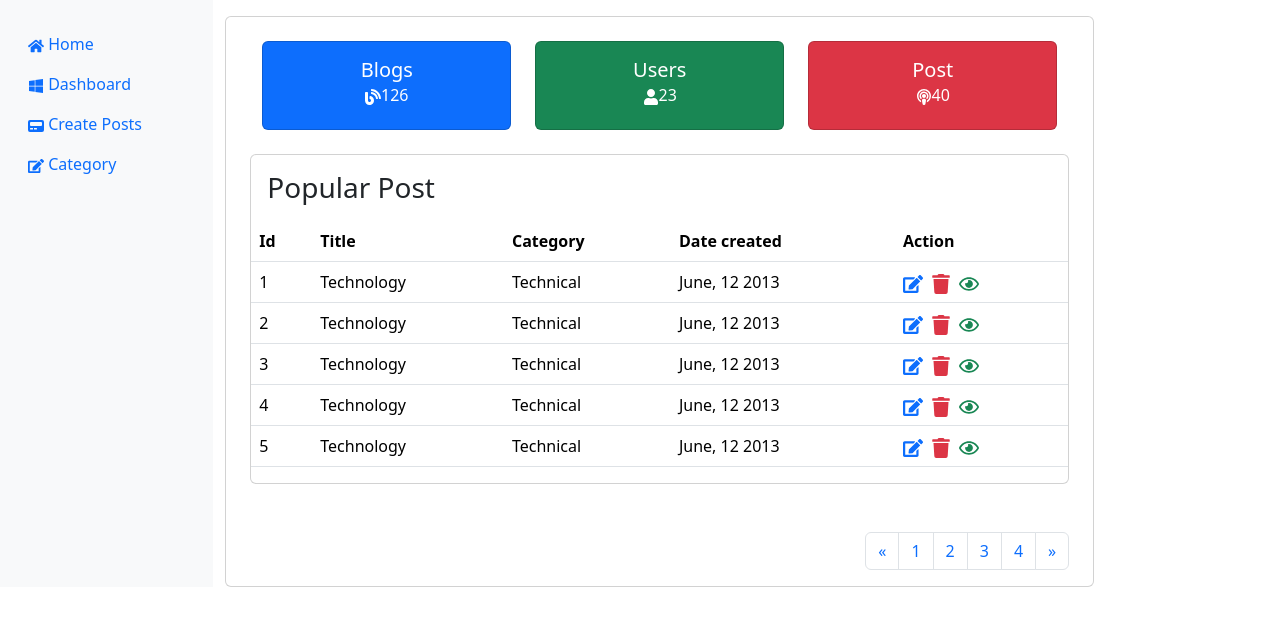
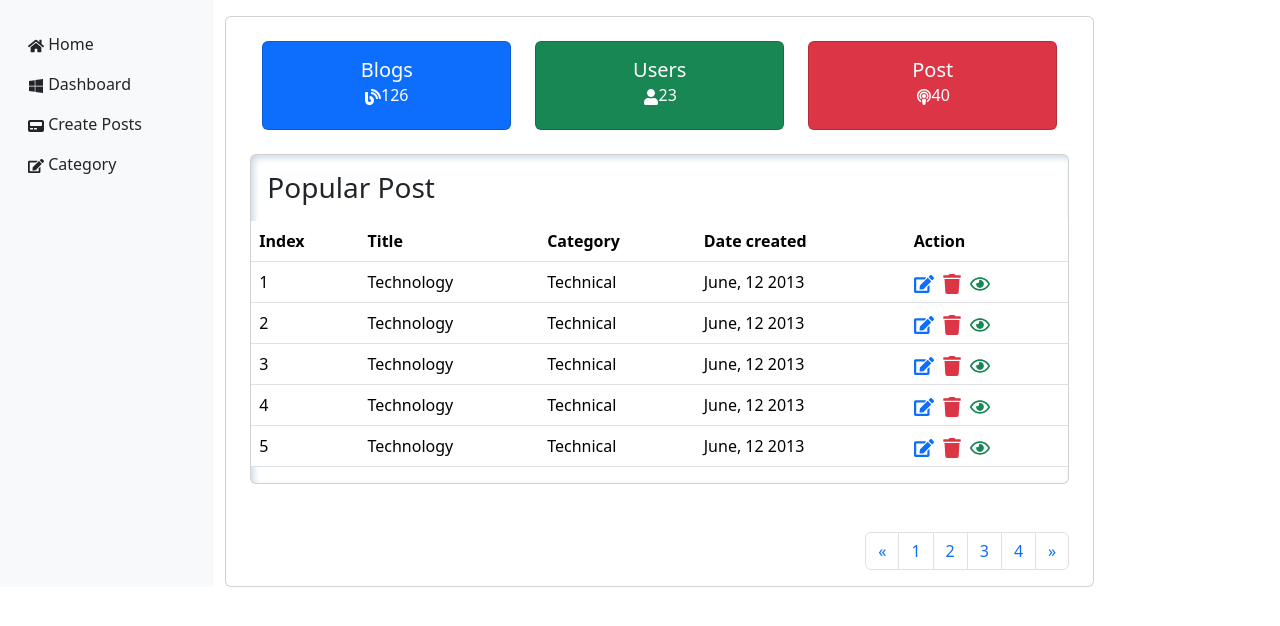
Before and after one commit to realmintech/reactBlog, a React (Create React App) app in the folder my-react-app/: page /dashboard/dashboardContent in a window 1280 px wide. Shown: the top 626 px of the page. Built offline with nearby package versions, Linux system fonts and the light colour scheme.

Commit message:
improvement ongoing

```diff
--- a/my-react-app/src/App.js
+++ b/my-react-app/src/App.js
@@ -12,6 +12,7 @@ import Dashboard from './pages/dashboard/Dashboard';
 import PostForm from './components/postsForm/PostForm';
 import Sidebar from './components/sidebar/Sidebar';
 import Category from './components/category/Category';
+import ViewPost from './components/viewPost/ViewPost';
 import DashboardContent from './components/dashboardContent/DashboardContent';
 
 export default function App() {
@@ -65,6 +66,7 @@ export default function App() {
             <Route path="post" element={<PostForm />} />
             <Route path="sideBar" element={<Sidebar />} />
             <Route path="category" element={<Category />} />
+            <Route path="viewPost" element={<ViewPost />} />
             <Route path="dashboardContent" element={<DashboardContent />} />
           </Route>
         </Routes>
--- a/my-react-app/src/Components/common/navbar/Navbar.jsx
+++ b/my-react-app/src/Components/common/navbar/Navbar.jsx
@@ -10,7 +10,6 @@ import {
   FaInstagram,
   FaMoon,
   FaLinkedin,
-  FaSearch,
 } from "react-icons/fa";
 
 export default function CustomNavbar() {
@@ -18,9 +17,9 @@ export default function CustomNavbar() {
     <>
       <header className="header">
         <div className="socialIcons">
-          <FaFacebook style={{ marginRight: "10px", fontSize: "25px" }} />
-          <FaTwitter style={{ marginRight: "10px", fontSize: "25px" }} />
-          <FaLinkedin style={{ marginRight: "10px", fontSize: "25px" }} />
+          <FaFacebook style={{ marginRight: '10px', fontSize: '25px' }} />
+          <FaTwitter style={{ marginRight: '10px', fontSize: '25px' }} />
+          <FaLinkedin style={{ marginRight: '10px', fontSize: '25px' }} />
           <FaInstagram size={20} />
         </div>
         <div className="headerWord">
@@ -36,7 +35,7 @@ export default function CustomNavbar() {
           <Navbar.Collapse id="navbarScroll">
             <Nav
               className="me-auto my-2 my-lg-0"
-              style={{ maxHeight: "100px" }}
+              style={{ maxHeight: '100px' }}
               navbarScroll
             >
               <Nav.Link href="/">Home</Nav.Link>
@@ -45,10 +44,22 @@ export default function CustomNavbar() {
               <Nav.Link href="/contact">Contact</Nav.Link>
               <Nav.Link href="/blog/1">Blog</Nav.Link>
             </Nav>
-            <button className="btn" style={{backgroundColor: 'navy'}}>
-              <a href="/Login" style={{textDecoration: 'none', color: 'white'}}>Login</a>
+            <button className="btn" style={{ backgroundColor: 'navy' }}>
+              <a
+                href="/Login"
+                style={{ textDecoration: 'none', color: 'white' }}
+              >
+                Login
+              </a>
             </button>
-            <FaSearch />
+            <button className="btn" style={{ backgroundColor: 'navy' }}>
+              <a
+                href="/Register"
+                style={{ textDecoration: 'none', color: 'white' }}
+              >
+                Register
+              </a>
+            </button>
           </Navbar.Collapse>
         </Container>
       </Navbar>
--- a/my-react-app/src/Components/dashboardContent/DashboardContent.jsx
+++ b/my-react-app/src/Components/dashboardContent/DashboardContent.jsx
@@ -49,7 +49,7 @@ export default function DashboardContent() {
                         <h5 class="card-title">Post</h5>
                         <h6 class="card-subtitle mb-2">
                           <FaPodcast />
-                           40
+                          40
                         </h6>
                       </div>
                     </div>
@@ -57,12 +57,18 @@ export default function DashboardContent() {
                 </div>
               </div>
             </div>
-            <div className="card">
-              <h3 className='m-3'>Popular Post</h3>
+            <div
+              className="card"
+              style={{
+                boxShadow:
+                  'rgb(204, 219, 232) 3px 3px 6px 0px inset, rgba(255, 255, 255, 0.5) -3px -3px 6px 1px inset',
+              }}
+            >
+              <h3 className="m-3">Popular Post</h3>
               <table className="table table-hover table-border p-4">
                 <thead>
                   <tr>
-                    <th>Id</th>
+                    <th>Index</th>
                     <th>Title</th>
                     <th>Category</th>
                     <th>Date created</th>
@@ -79,6 +85,7 @@ export default function DashboardContent() {
                       <FaEdit
                         style={{ fontSize: '1.25rem' }}
                         className="text-primary"
+                        href="/dashboard/viewPost"
                       />
                       <FaTrash
                         style={{ fontSize: '1.25rem' }}
--- a/my-react-app/src/Components/sidebar/Sidebar.jsx
+++ b/my-react-app/src/Components/sidebar/Sidebar.jsx
@@ -8,22 +8,25 @@ export default function Sidebar() {
         <div className="sidebar-sticky" style={{ height: '100%' }}>
           <ul className="nav flex-column pt-4">
             <li className="nav-item">
-              <a className="nav-link" href="/">
+              <a className="nav-link text-dark" href="/">
                 <FaHome /> Home
               </a>
             </li>
             <li className="nav-item">
-              <a className="nav-link" href="/dashboard/dashboardContent">
+              <a
+                className="nav-link text-dark"
+                href="/dashboard/dashboardContent"
+              >
                 <FaWindows /> Dashboard
               </a>
             </li>
             <li className="nav-item">
-              <a className="nav-link" href="/dashboard/post">
+              <a className="nav-link text-dark" href="/dashboard/post">
                 <FaPager /> Create Posts
               </a>
             </li>
             <li className="nav-item">
-              <a className="nav-link" href="/dashboard/category">
+              <a className="nav-link text-dark" href="/dashboard/category">
                 <FaEdit /> Category
               </a>
             </li>
--- /dev/null
+++ b/my-react-app/src/Components/viewPost/ViewPost.jsx
@@ -0,0 +1,9 @@
+import React from 'react'
+
+export default function ViewPost() {
+  return (
+    <>
+    This is view Page
+    </>
+  )
+}
```
